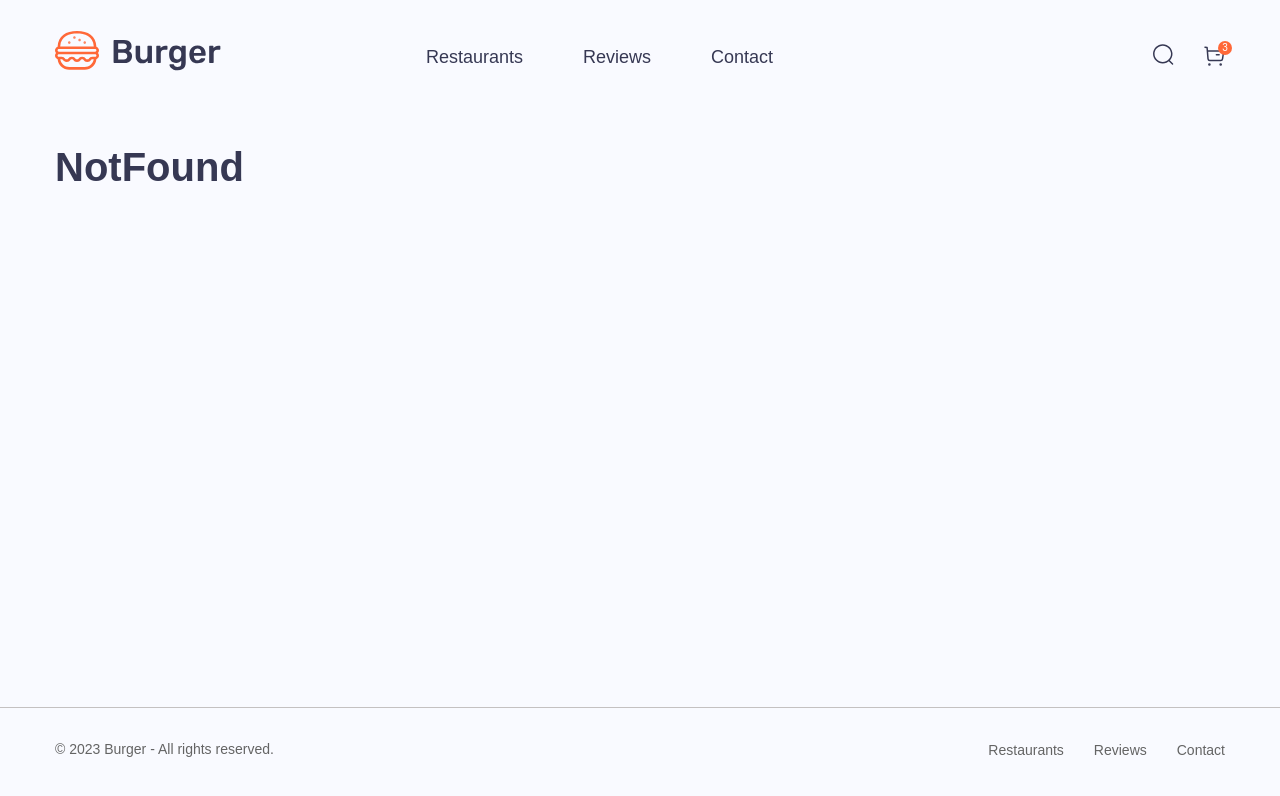
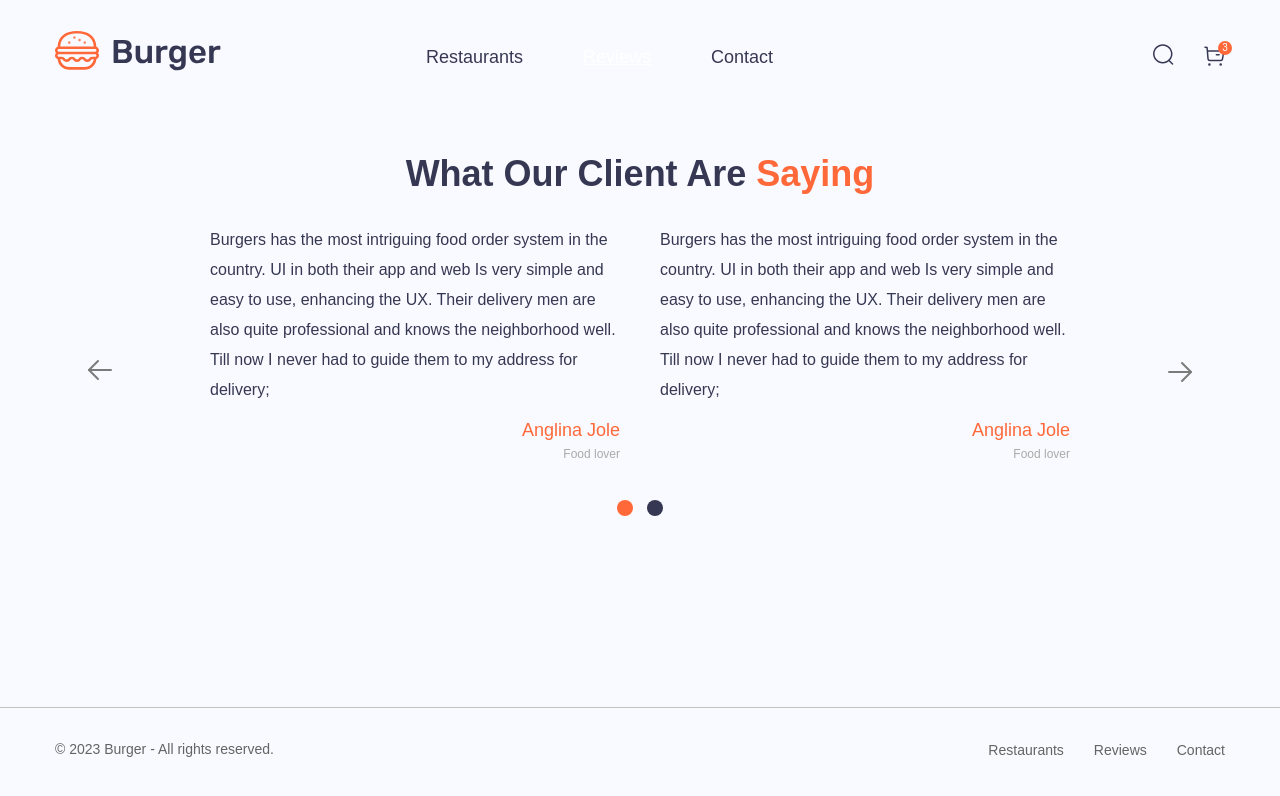
Before and after one commit to Art-Line/react-burger, a React (Create React App) app: page /reviews in a window 1280 px wide. Shown: the top 796 px of the page. Built offline with nearby package versions, Linux system fonts and the light colour scheme.

Commit message:
layout reviews page

```diff
--- a/package.json
+++ b/package.json
@@ -14,6 +14,8 @@
     "react-paginate": "^8.1.4",
     "react-router-dom": "^6.9.0",
     "react-scripts": "5.0.1",
+    "react-slick": "^0.29.0",
+    "slick-carousel": "^1.8.1",
     "web-vitals": "^2.1.4"
   },
   "scripts": {
--- a/src/App.js
+++ b/src/App.js
@@ -1,6 +1,6 @@
 import { BrowserRouter, Route, Routes } from "react-router-dom";
 import Home from "./pages/Home";
-import Service from "./pages/Service";
+import Reviews from "./pages/Reviews";
 import Restaurants from "./pages/Restaurants";
 import Cart from "./pages/Cart";
 import Contact from "./pages/Contact";
@@ -22,7 +22,7 @@ function App() {
 				<Routes>
 					<Route path="/" element={<Layout />}>
 						<Route index element={<Home />} />
-						<Route path="service" element={<Service />} />
+						<Route path="reviews" element={<Reviews />} />
 						<Route path="restaurants" element={<Restaurants />} />
 						<Route path="contact" element={<Contact />} />
 						<Route path="cart" element={<Cart />} />
--- a/src/components/Layout.jsx
+++ b/src/components/Layout.jsx
@@ -34,7 +34,7 @@ function Layout() {
                             {(desktop || mobileMenu) &&
                                 <ul className="main-menu__list">
                                     <li><NavLink to="/restaurants" onClick={() => setMobileMenu(false)}>Restaurants</NavLink></li>
-                                    <li><NavLink to="/service" onClick={() => setMobileMenu(false)}>Reviews</NavLink></li>
+                                    <li><NavLink to="/reviews" onClick={() => setMobileMenu(false)}>Reviews</NavLink></li>
                                     <li><NavLink to="/contact" onClick={() => setMobileMenu(false)}>Contact</NavLink></li>
                                 </ul>
                             }
--- /dev/null
+++ b/src/pages/Reviews.jsx
@@ -0,0 +1,69 @@
+import Slider from "react-slick";
+import { ReactComponent as IcoArrowSlider } from '../img/arrow-slider.svg';
+
+function SliderArrow(props) {
+    const { customClass, onClick } = props;
+    return (
+        <button
+            type="button"
+            className={customClass}
+            onClick={onClick}
+        >
+            <IcoArrowSlider />
+        </button>
+    );
+}
+
+function Reviews() {
+    const settings = {
+        arrows: true,
+        prevArrow: <SliderArrow customClass="slider-arrow slider-arrow_prev" />,
+        nextArrow: <SliderArrow customClass="slider-arrow slider-arrow_next" />,
+        slidesToShow: 2,
+        slidesToScroll: 2,
+        dots: true,
+        dotsClass: 'slider-dots',
+        infinite: true,
+        speed: 500,
+        responsive: [
+            {
+                breakpoint: 991,
+                settings: {
+                    arrows: false,
+                }
+            },
+            {
+                breakpoint: 767,
+                settings: {
+                    arrows: false,
+                    slidesToShow: 1,
+                    slidesToScroll: 1,
+                }
+            },
+        ]
+    };
+    return (
+        <>
+            <h1 className="h2-title ta-c">What Our Client Are <span>Saying</span></h1>
+            <Slider className="reviews" {...settings}>
+                <div className="reviews__item">
+                    <p className="reviews__item-text">Burgers has the most intriguing food order system in the country. UI in both their app and web Is very simple and easy to use, enhancing the UX. Their delivery men are also quite professional and knows the neighborhood well. Till now I never had to guide them to my address for delivery;</p>
+                    <p className="reviews__item-user">Anglina Jole</p>
+                    <p className="reviews__item-who">Food lover</p>
+                </div>
+                <div className="reviews__item">
+                    <p className="reviews__item-text">Burgers has the most intriguing food order system in the country. UI in both their app and web Is very simple and easy to use, enhancing the UX. Their delivery men are also quite professional and knows the neighborhood well. Till now I never had to guide them to my address for delivery;</p>
+                    <p className="reviews__item-user">Anglina Jole</p>
+                    <p className="reviews__item-who">Food lover</p>
+                </div>
+                <div className="reviews__item">
+                    <p className="reviews__item-text">Burgers has the most intriguing food order system in the country. UI in both their app and web Is very simple and easy to use, enhancing the UX. Their delivery men are also quite professional and knows the neighborhood well. Till now I never had to guide them to my address for delivery;</p>
+                    <p className="reviews__item-user">Anglina Jole</p>
+                    <p className="reviews__item-who">Food lover</p>
+                </div>
+            </Slider>
+        </>
+    )
+}
+
+export default Reviews;
--- a/src/pages/Service.jsx
+++ /dev/null
@@ -1,7 +0,0 @@
-function Service () {
-    return (
-        <h1>Service</h1>
-    )
-}
-
-export default Service;
--- /dev/null
+++ b/src/scss/_reviews.scss
@@ -0,0 +1,25 @@
+.reviews {
+    max-width: 900px;
+    margin: 0 auto;
+    padding-bottom: 50px;
+    &__item {
+        padding: 0 20px;
+        &-text {
+            font-size: 16px;
+            padding-bottom: 15px;
+        }
+        &-user {
+            font-size: 18px;
+            line-height: 1.2em;
+            padding-bottom: 5px;
+            color: $orange;
+            text-align: right;
+        }
+        &-who {
+            font-size: 12px;
+            line-height: 1.2em;
+            color: #AAAAAA;
+            text-align: right;
+        }
+    }
+}
--- /dev/null
+++ b/src/scss/_slider-arrow.scss
@@ -0,0 +1,37 @@
+.slider-arrow {
+    cursor: pointer;
+    width: 32px;
+    height: 32px;
+    background-color: transparent;
+    border: none;
+    position: absolute;
+    top: 50%;
+    path {
+        transition-duration: 0.2s;
+        transition-property: stroke;
+    }
+    &:hover {
+        path {
+            stroke: $orange;
+        }
+    }
+    &_prev {
+        left: -30px;
+        transform: translateY(-50%) rotate(180deg);
+    }
+    &_next {
+        right: -30px;
+        transform: translateY(-50%);
+    }
+}
+
+@media (min-width: 1200px) {
+    .slider-arrow {
+        &_prev {
+            left: -100px;
+        }
+        &_next {
+            right: -100px;
+        }
+    }
+}
--- /dev/null
+++ b/src/scss/_slider-dots.scss
@@ -0,0 +1,33 @@
+.slider-dots {
+    padding-left: 0;
+    list-style: none;
+    display: flex !important;
+    align-items: center;
+    justify-content: center;
+    position: absolute;
+    left: 50%;
+    transform: translateX(-50%);
+    bottom: 0;
+    li {
+        margin: 0 7px;
+        &.slick-active {
+            button {
+                background-color: $orange;
+            }
+        }
+    }
+    button {
+        cursor: pointer;
+        font-size: 0;
+        width: 16px;
+        height: 16px;
+        background-color: $main;
+        border: none;
+        border-radius: 50%;
+        transition-duration: 0.2s;
+        transition-property: background-color;
+        &:hover {
+            background-color: rgba(54, 56, 83, 0.7);
+        }
+    }
+}
--- a/src/scss/_start.scss
+++ b/src/scss/_start.scss
@@ -80,3 +80,7 @@ button {
 .c-orange {
     color: $orange;
 }
+
+.ta-c {
+    text-align: center;
+}
--- a/src/scss/style.scss
+++ b/src/scss/style.scss
@@ -21,3 +21,7 @@
 @import 'search-box';
 @import 'modal';
 @import 'advantages';
+@import 'node_modules/slick-carousel/slick/slick.scss';
+@import 'reviews';
+@import 'slider-dots';
+@import 'slider-arrow';
```
Also changed, not shown: src/img/arrow-slider.svg (added), 1 other file (tests, documents, lock files or other folders).
